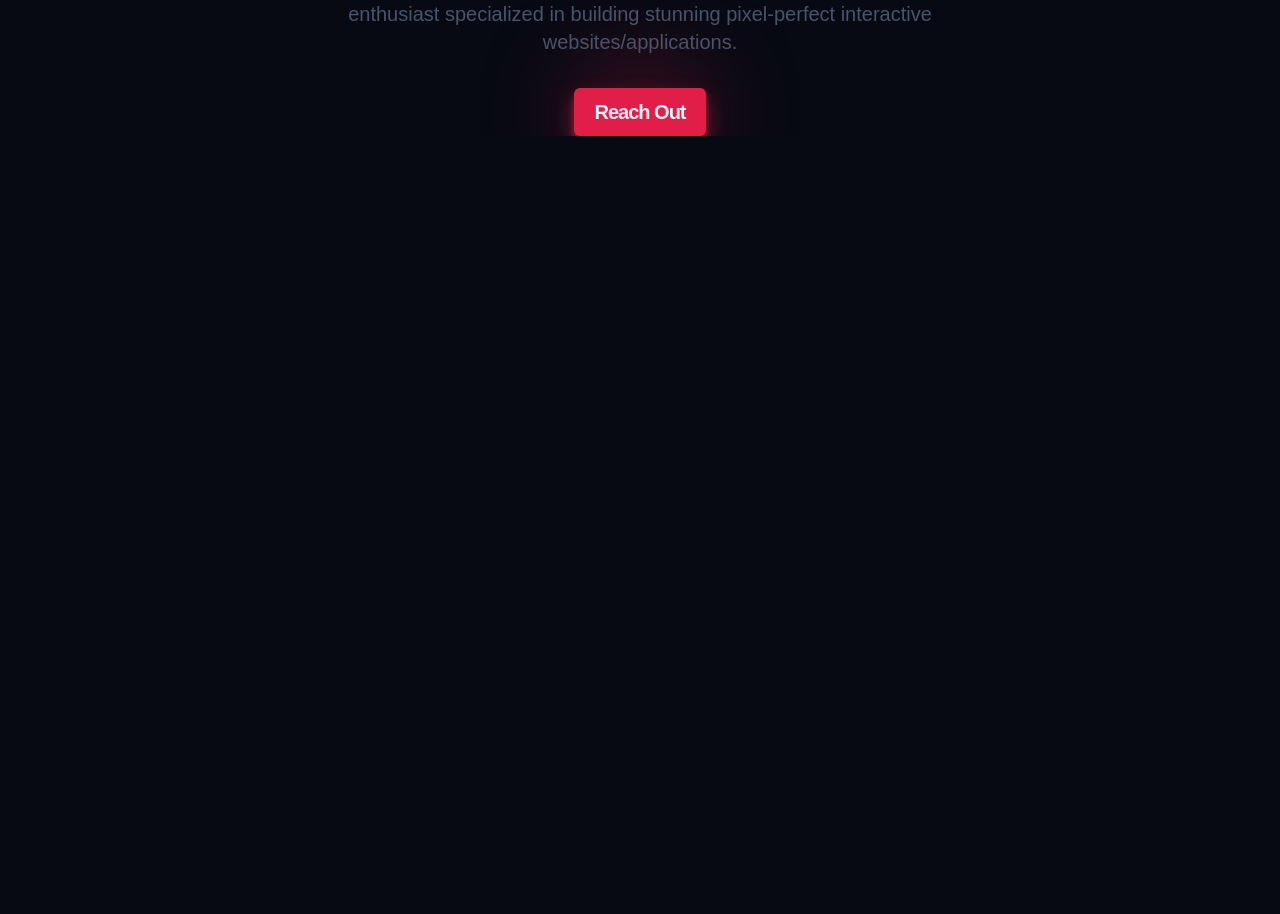
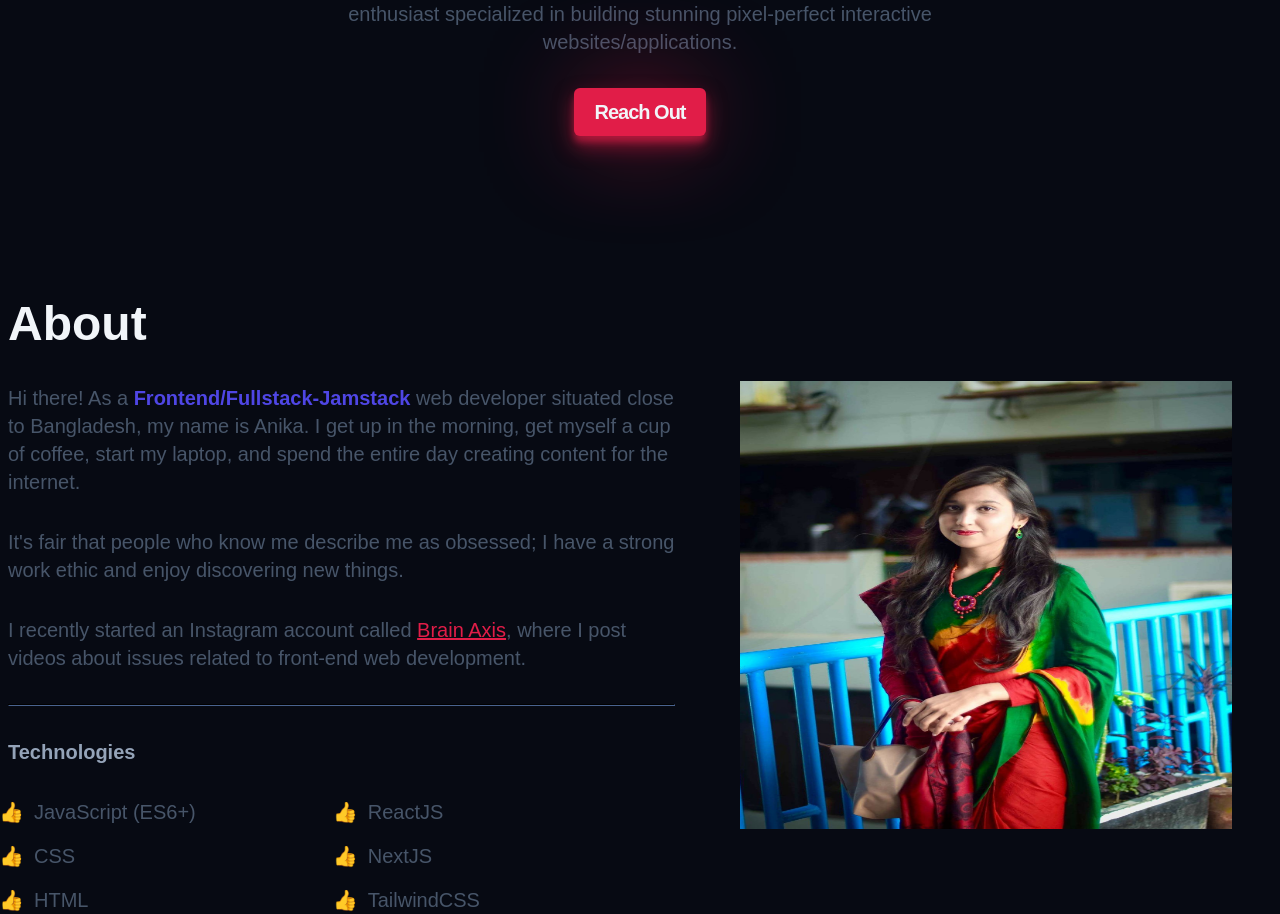
Before and after one commit to AnikaTahsin06/responsive-portfolio, a website built with Vite: page portfolio/index.html in a window 1280 px wide. Shown: the part 679-1593 px from the top of the page. Before the commit the page ends 815 px from the top, so only its background shows below. Built offline with nearby package versions, Linux system fonts and the light colour scheme; a web font is replaced by a local one.

Commit message:
completed about section

```diff
--- a/portfolio/index.html
+++ b/portfolio/index.html
@@ -49,12 +49,44 @@
       <img class="hero__img" src="/profile.jpg" alt="Profile picture">
       <h2 class="hero__subtitle">Hi, I'm Anika 👋</h2>
       <h1 class="hero__title">FRONT-END <br> WEB DEVELOPER.</h1>
-      <p class="hero__description">A passionate <strong>Frontend / Fullstack-Jamstack</strong> web developer and <strong>UI/UX</strong> enthusiast
+      <p class="hero__description">A passionate <strong>Frontend / Fullstack-Jamstack</strong> web developer and
+        <strong>UI/UX</strong> enthusiast
         specialized in building stunning
-        pixel-perfect interactive websites/applications.</p>
+        pixel-perfect interactive websites/applications.
+      </p>
       <a class="hero__btn btn" href="#">Reach out</a>
     </section>
-    <!-- <section></section> -->
+    <section class="about container section">
+      <div class="about__content">
+        <h2 class="about__title">About</h2>
+        <p class="about__description">Hi there! As a <strong>Frontend/Fullstack-Jamstack</strong> web developer situated close to Bangladesh, my name is Anika. I
+          get up in the morning, get myself a cup of coffee, start my laptop, and spend the entire day creating content
+          for the internet.</p>
+        <p class="about__description">It's fair that people who know me describe me as obsessed; I have a strong work ethic and enjoy discovering
+          new things.
+        </p>
+        <p class="about__description">I recently started an Instagram account called <a href="#">Brain Axis</a>, where I post videos about issues related to
+          front-end web development.
+        </p>
+        <hr class="about__hr">
+        <h3 class="about__subtitle">Technologies</h3>
+        <div class="about__ul-container">
+          <ul class="about__ul">
+            <li class="about__list">JavaScript (ES6+)</li>
+            <li class="about__list">CSS</li>
+            <li class="about__list">HTML</li>
+          </ul>
+          <ul class="about__ul">
+            <li class="about__list">ReactJS</li>
+            <li class="about__list">NextJS</li>
+            <li class="about__list">TailwindCSS</li>
+          </ul>
+        </div>
+      </div>
+      <div class="about__img-wrapper">
+        <img class="about__img" src="/about.jpg" alt="Profile picture">
+      </div>
+    </section>
     <!-- <section></section> -->
     <!-- <section></section> -->
     <!-- <section></section> -->
--- a/portfolio/src/main.js
+++ b/portfolio/src/main.js
@@ -2,4 +2,5 @@ import '../styles/modern-normalize.css';
 import '../styles/style.css';
 import '../styles/components/header.css';
 import '../styles/components/hero.css';
+import '../styles/components/about.css';
 import '../styles/utils.css';
--- /dev/null
+++ b/portfolio/styles/components/about.css
@@ -0,0 +1,160 @@
+.about {
+    display: flex;
+    flex-direction: column;
+    gap: 1rem;
+}
+
+.about__content {
+    display: flex;
+    flex-direction: column;
+    gap: 1rem;
+}
+
+.about__title {
+    font-size: var(--size-2xl);
+    color: var(--clr-light);
+}
+
+.about__description {
+    max-width: 60ch;
+    font-size: var(--size-sm);
+    color: var(--clr-slate600);
+}
+
+.about__hr {
+    border-color: var(--clr-slate800);
+}
+
+.about__subtitle {
+    font-size: var(--size-sm);
+    color: var(--clr-slate400);
+}
+
+.about__ul-container {
+    display: flex;
+}
+
+.about__ul {
+    display: flex;
+    flex-direction: column;
+    gap: 1em;
+    list-style-type: '\1F44D';
+    padding-left: 1em;
+    flex: 1;
+}
+
+.about__list {
+    font-size: var(--size-sm);
+    color: var(--clr-slate600);
+}
+
+.about__list::before {
+    content: '';
+    margin-left: 0.5em;
+}
+
+.about__img-wrapper {
+    margin: 0 auto;
+}
+
+.about__img {
+    width: 28rem;
+    height: 28rem;
+}
+
+/* xs */
+@media (min-width: 475px) {
+    .about {
+        gap: 1.5rem;
+    }
+
+    .about__content {
+        gap: 1.5rem;
+    }
+
+    .about__title {
+        font-size: var(--size-3xl);
+    }
+
+    .about__description {
+        font-size: var(--size-base);
+    }
+
+    .about__subtitle {
+        font-size: var(--size-base);
+    }
+
+    .about__list {
+        font-size: var(--size-base);
+    }
+}
+
+/* sm */
+@media (min-width: 640px) {
+    /* .about__img-wrapper {
+        margin: 0 auto;
+    } */
+
+    /* .about__img {
+        width: 28rem;
+        height: 28rem;
+    } */
+}
+
+/* md */
+/* @media (min-width: 768px) {} */
+
+/* lg */
+@media (min-width: 1024px) {
+    .about {
+        flex-direction: row;
+        justify-content: space-between;
+        align-items: center;
+    }
+
+    .about__title {
+        font-size: var(--size-4xl);
+    }
+
+    .about__description {
+        font-size: var(--size-lg);
+    }
+
+    .about__subtitle {
+        font-size: var(--size-lg);
+    }
+
+    .about__list {
+        font-size: var(--size-lg);
+    }
+}
+
+/* xl */
+@media (min-width: 1280px) {
+    .about__content {
+        gap: 2rem;
+    }
+
+    .about__title {
+        font-size: var(--size-5xl);
+    }
+
+    .about__description {
+        font-size: var(--size-xl);
+    }
+
+    .about__subtitle {
+        font-size: var(--size-xl);
+    }
+
+    .about__list {
+        font-size: var(--size-xl);
+    }
+
+    .about__img {
+        width: 30.75rem;
+    }
+}
+
+/* 2xl */
+/* @media (min-width: 1536px) {} */
```
Also changed, not shown: portfolio/public/about.jpg (added).
